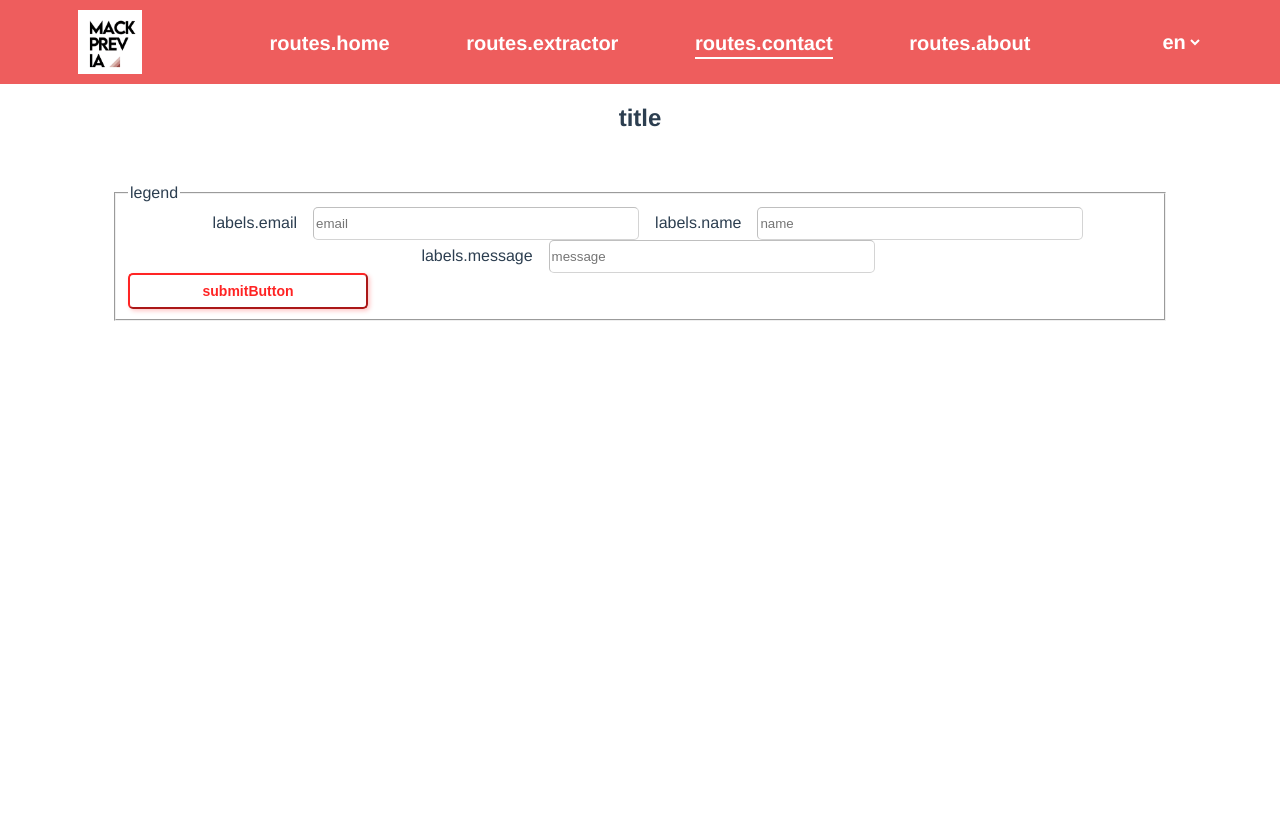
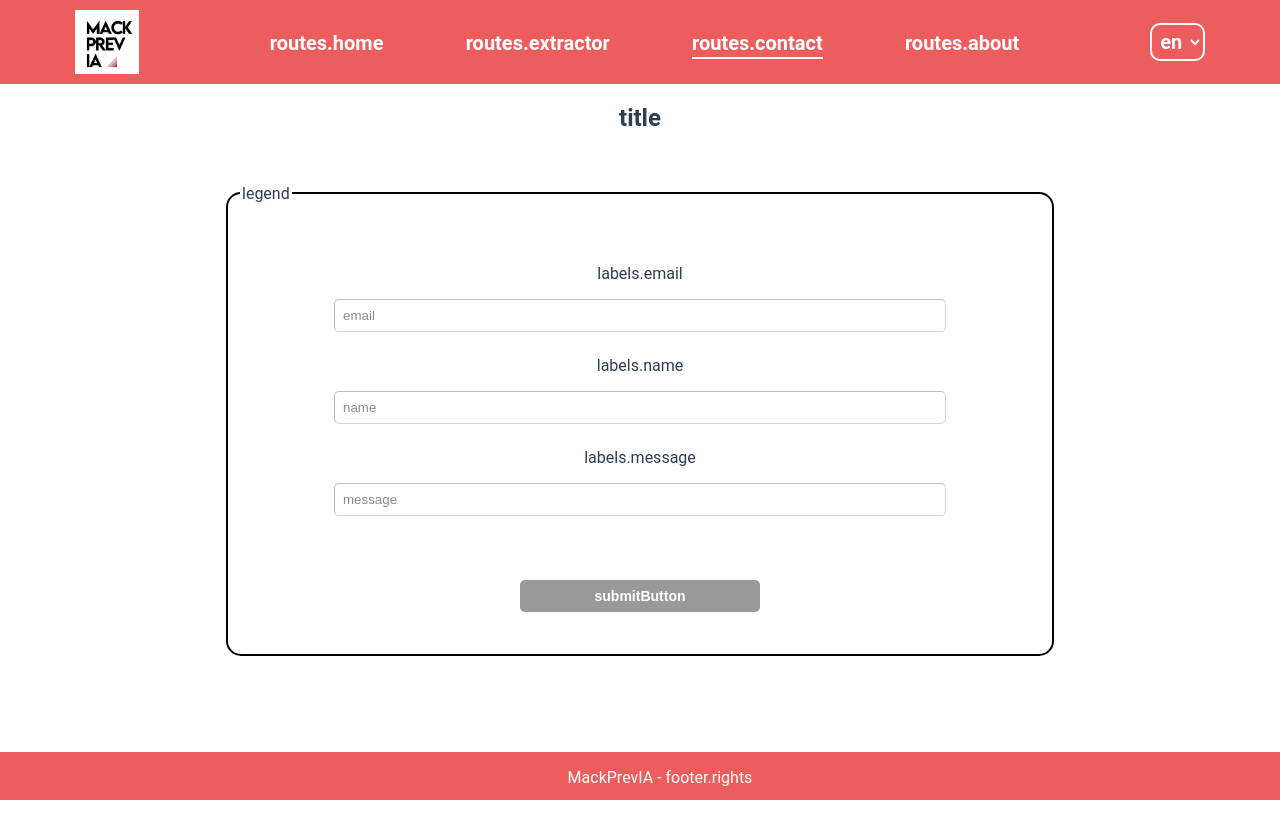
Before and after one commit to mackprevia/mackprevia.github.io, a Vue app: page /contact in a window 1280 px wide. Before the commit the page ends 800 px from the top, so only its background shows below. Built offline with nearby package versions, Linux system fonts and the light colour scheme.

Commit message:
Fixed Contact page, improved Header and added new Footer

```diff
--- a/src/App.vue
+++ b/src/App.vue
@@ -1,9 +1,12 @@
 <script lang="ts">
+import {defineComponent} from "vue";
+
 import TheHeader from "@/components/TheHeader.vue";
-import {defineComponent} from "vue";
+import TheFooter from "@/components/TheFooter.vue";
 
 export default defineComponent({
   components: {
+    TheFooter,
     TheHeader,
   },
 })
@@ -12,20 +15,28 @@ export default defineComponent({
 <template>
   <the-header/>
   <router-view v-slot="{ Component }">
-    <transition name="bounce" >
+    <transition name="bounce">
       <component :is="Component"/>
     </transition>
   </router-view>
+  <the-footer/>
 </template>
 
 <style lang="scss">
 #app {
-  font-family: Avenir, Helvetica, Arial, sans-serif;
+  font-family: Roboto, sans-serif;
   -webkit-font-smoothing: antialiased;
   -moz-osx-font-smoothing: grayscale;
 
   text-align: center;
   color: #2c3e50;
+
+  // Global colors
+  --color-primary: #ff2424;
+
+  section {
+    margin-bottom: 10rem;
+  }
 
   img {
     width: 100%;
--- a/src/components/TheButton.vue
+++ b/src/components/TheButton.vue
@@ -8,7 +8,7 @@ export default defineComponent({
       type: String,
       required: false,
       default: "secondary",
-    },
+    }
   },
   computed: {
     theme(): Object {
@@ -50,8 +50,6 @@ button {
 
   cursor: pointer;
 
-  transition: all 200ms ease-in;
-
   slot {
     font-weight: inherit;
     font-size: inherit;
@@ -59,25 +57,39 @@ button {
     margin: 0;
   }
 
-  &:hover {
-    background-color: #e23e3e;
-    box-shadow: 2px 3px 4px rgba(54, 7, 7, 0.5);
+  &:disabled,
+  &:disabled:hover {
+    background-color: #999999;
+    color: white;
+    cursor: default;
+    border: none;
+    box-shadow: none;
   }
 }
 
 .primary {
   border-color: transparent;
   color: white;
-  background: #ff2424;
+  background: var(--color-primary);
+
+  transition: all 300ms ease-in;
+
+  &:hover:enabled {
+    background-color: #e23e3e;
+    box-shadow: 2px 3px 4px rgba(54, 7, 7, 0.5);
+  }
 }
 
 .secondary {
-  border-color: #ff2424;
-  color: #ff2424;
+  border-color: var(--color-primary);
+  color: var(--color-primary);
   background: transparent;
+
+  transition: all 300ms ease-in;
 
   &:hover {
     background-color: #ffa8a821;
+    box-shadow: 2px 3px 4px rgba(54, 7, 7, 0.5);
   }
 }
 </style>
--- /dev/null
+++ b/src/components/TheFooter.vue
@@ -0,0 +1,54 @@
+<script lang="ts">
+import {defineComponent} from 'vue'
+
+export default defineComponent({});
+</script>
+
+<template>
+  <footer>
+    <ul>
+      <li>
+        MackPrevIA - {{ $t("footer.rights") }}
+      </li>
+    </ul>
+  </footer>
+</template>
+
+<style lang="scss" scoped>
+footer {
+  display: flex;
+  justify-content: center;
+
+  height: 3rem;
+  width: 100%;
+  background-image: none;
+  background-repeat: repeat;
+  background-attachment: scroll;
+  background-position: 0 0;
+  position: fixed;
+  bottom: 0;
+  left: 0;
+
+  background-color: #ee5d5d;
+  color: white;
+
+  li {
+    list-style-type: none;
+  }
+}
+</style>
+
+<i18n>
+{
+  "en": {
+    "footer": {
+      "rights": "All rights reserved"
+    }
+  },
+  "pt": {
+    "footer": {
+      "rights": "Todos os direitos reservados"
+    }
+  }
+}
+</i18n>
--- a/src/components/TheHeader.vue
+++ b/src/components/TheHeader.vue
@@ -57,7 +57,10 @@ header {
       font-weight: 600;
       color: white;
 
-      border: none;
+      border: 2px solid white;
+      border-radius: 10px;
+      padding: 4px;
+      outline: none;
       background: inherit;
 
       option {
@@ -65,7 +68,6 @@ header {
         background: white;
         border-width: 0;
       }
-
     }
   }
 
--- a/src/components/index.ts
+++ b/src/components/index.ts
@@ -1,2 +1,3 @@
 export {default as TheButton} from "./TheButton.vue";
 export {default as TheHeader} from "./TheHeader.vue";
+export {default as TheFooter} from "./TheFooter.vue";
--- a/src/routes/index.ts
+++ b/src/routes/index.ts
@@ -57,11 +57,11 @@ const router = createRouter({
 
 router.afterEach((to, _) => {
     nextTick(() => {
-        let title = "| " + i18n.global.t("titles." + to.meta.title)
+        let title = i18n.global.t("titles." + to.meta.title) + " | ";
         if (!to.meta.title) {
-            title = " "
+            title = " ";
         }
-        document.title = "MackPrevIA " + title
+        document.title = title + "MackPrevIA ";
     }).then(() => {
     })
 });
--- a/src/views/TheContact.vue
+++ b/src/views/TheContact.vue
@@ -19,7 +19,6 @@ export default defineComponent({
   methods: {
     async handleSubmit() {
       const result = await this.v$.$validate();
-      console.log(result);
       if (!result) {
         this.toast.error(this.$t("toastError"));
         return
@@ -74,7 +73,7 @@ export default defineComponent({
           </template>
         </translation>
 
-        <the-button @click="handleSubmit">
+        <the-button disabled @click="handleSubmit">
           {{ $t("submitButton") }}
         </the-button>
       </form>
@@ -91,30 +90,36 @@ section {
   align-content: center;
   font-size: 1em;
 
-
   .invalid {
     border-color: red;
   }
 
   fieldset {
+    width: 80vw;
+    max-width: 50rem;
     margin: 1rem;
-    width: 80vw;
-    max-width: 80vw;
     align-self: center;
 
+    border: 2px solid black;
+    border-radius: 15px;
 
     legend {
       text-align: left;
     }
 
     form {
+      display: flex;
+      flex-direction: column;
+      align-items: center;
+      padding: 2rem;
 
       label {
-        margin: 1rem;
+        margin: 1.5rem 0 1rem 0;
       }
 
       p {
-        margin: 1rem;
+        font-weight: bold;
+        border-bottom: 1px dash var(--color-primary);
 
         strong {
           color: #b02121;
@@ -123,14 +128,29 @@ section {
 
       input {
         height: 1.8rem;
-        width: 20rem;
+        width: 50vw;
+        max-width: 600px;
+
+        padding-left: .5rem;
 
         border-radius: 5px;
         border-width: 1.5px;
         border-color: rgba(0, 0, 0, 0.25);
+
+        transition: all 150ms;
+
+        &::placeholder {
+          color: rgba(0, 0, 0, 0.46);
+        }
+
+        &:focus {
+          outline: none !important;
+          border: 2px solid var(--color-primary);
+        }
       }
 
       button {
+        margin-top: 4rem;
         max-width: 15rem;
 
         .submit {
--- a/src/views/TheLanding.vue
+++ b/src/views/TheLanding.vue
@@ -1,5 +1,5 @@
 <script lang="ts">
-import {TheButton} from "@/components"
+import {TheButton} from "@/components";
 import {defineComponent} from "vue";
 
 export default defineComponent({
@@ -22,7 +22,7 @@ export default defineComponent({
       <h1>{{ $t("title") }}</h1>
       <p>{{ $t("paragraph") }}</p>
       <the-button @click="redirectExtractor" color="secondary">
-        {{$t("buttonText")}}
+        {{ $t("buttonText") }}
       </the-button>
     </div>
   </section>
```
